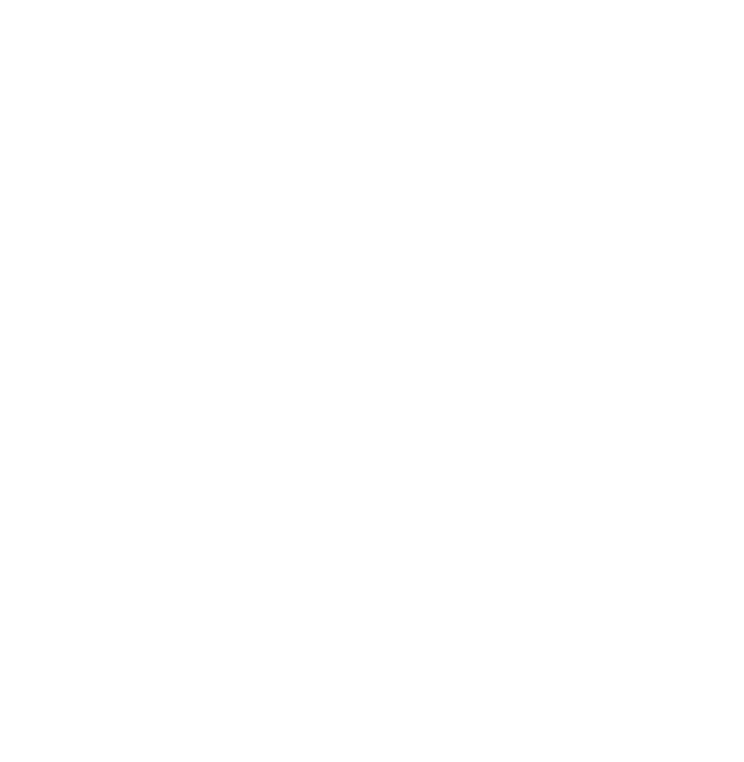
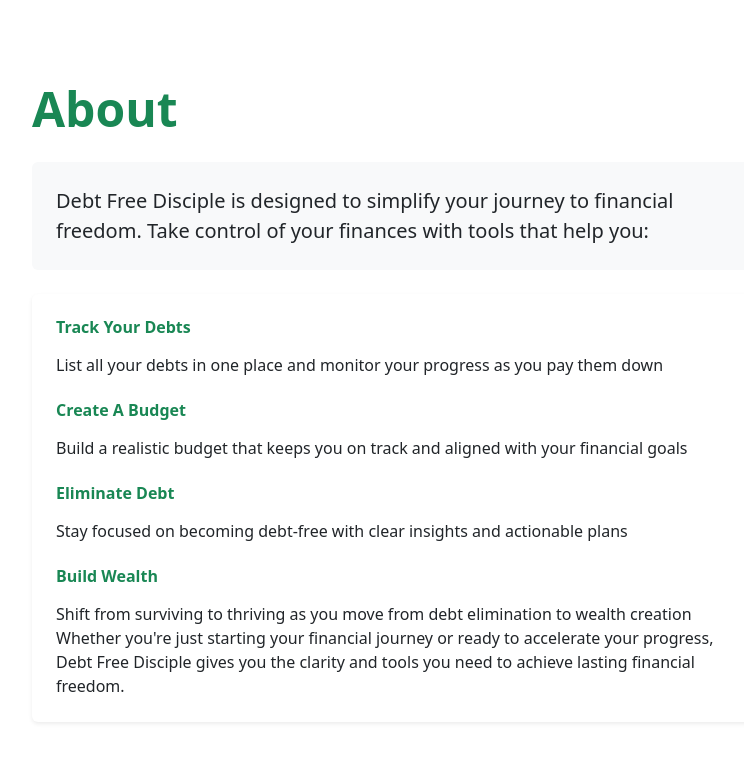
Before and after one commit to ikanengKhoza/debtfree, a React (Vite) app: page /About in a window 1280 px wide. Before the commit this address had no page. Shown: the top 762 px of the page, without its empty margins (240-984 px from the left). Built offline with nearby package versions, Linux system fonts and the light colour scheme.

Commit message:
about page added

```diff
--- /dev/null
+++ b/src/About.jsx
@@ -0,0 +1,53 @@
+import React from "react";
+
+function About() {
+  return (
+    <div className="container py-5">
+      <div className="row justify-content-center">
+        <div className="col-lg-8">
+          <h2 className="display-5 fw-bold text-success mb-4">About</h2>
+          <div className="bg-light rounded p-4 mb-4">
+            <p className="lead mb-0">
+              Debt Free Disciple is designed to simplify your journey to
+              financial freedom. Take control of your finances with tools that
+              help you:
+            </p>
+          </div>
+          <div className="card border-0 shadow-sm">
+            <div className="card-body p-4">
+              <h4 className="fw-bold text-success mb-3">Track Your Debts</h4>
+              <p>
+                List all your debts in one place and monitor your progress as
+                you pay them down
+              </p>
+              <br></br>
+              <h4 className="fw-bold text-success mb-3">Create A Budget</h4>
+              <p>
+                Build a realistic budget that keeps you on track and aligned
+                with your financial goals
+              </p>
+              <br></br>
+
+              <h4 className="fw-bold text-success mb-3">Eliminate Debt</h4>
+              <p>
+                Stay focused on becoming debt-free with clear insights and
+                actionable plans
+              </p>
+              <br></br>
+              <h4 className="fw-bold text-success mb-3">Build Wealth</h4>
+              <p>
+                Shift from surviving to thriving as you move from debt
+                elimination to wealth creation Whether you're just starting your
+                financial journey or ready to accelerate your progress, Debt
+                Free Disciple gives you the clarity and tools you need to
+                achieve lasting financial freedom.
+              </p>
+            </div>
+          </div>
+        </div>
+      </div>
+    </div>
+  );
+}
+
+export default About;
--- a/src/App.jsx
+++ b/src/App.jsx
@@ -2,6 +2,7 @@
 import Home from "./Home";
 import Privacy from "./Privacy";
 import TermsOfUse from "./TermsOfUse";
+import About from "./About";
 
 function App() {
   return (
@@ -12,6 +13,15 @@
           element={
             <div style={{ padding: "2rem" }}>
               <Home />
+            </div>
+          }
+        />
+
+        <Route
+          path="/About"
+          element={
+            <div style={{ padding: "2rem" }}>
+              <About />
             </div>
           }
         />
--- a/src/Home.jsx
+++ b/src/Home.jsx
@@ -71,6 +71,9 @@
           <Link to="/TermsOfUse" className="btn btn-outline-success btn-lg">
             Terms of Use
           </Link>
+          <Link to="/About" className="btn btn-outline-success btn-lg">
+            About
+          </Link>
         </div>
       </div>
     </div>
```
